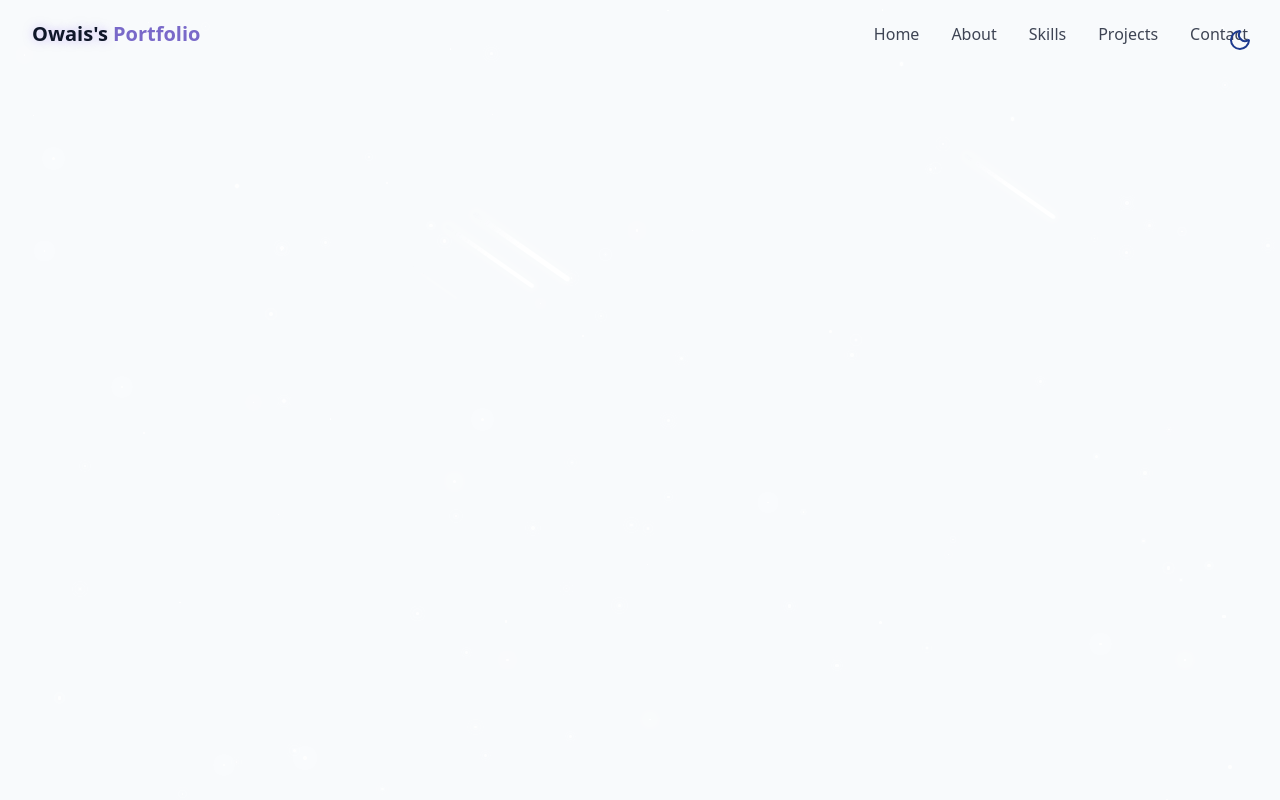
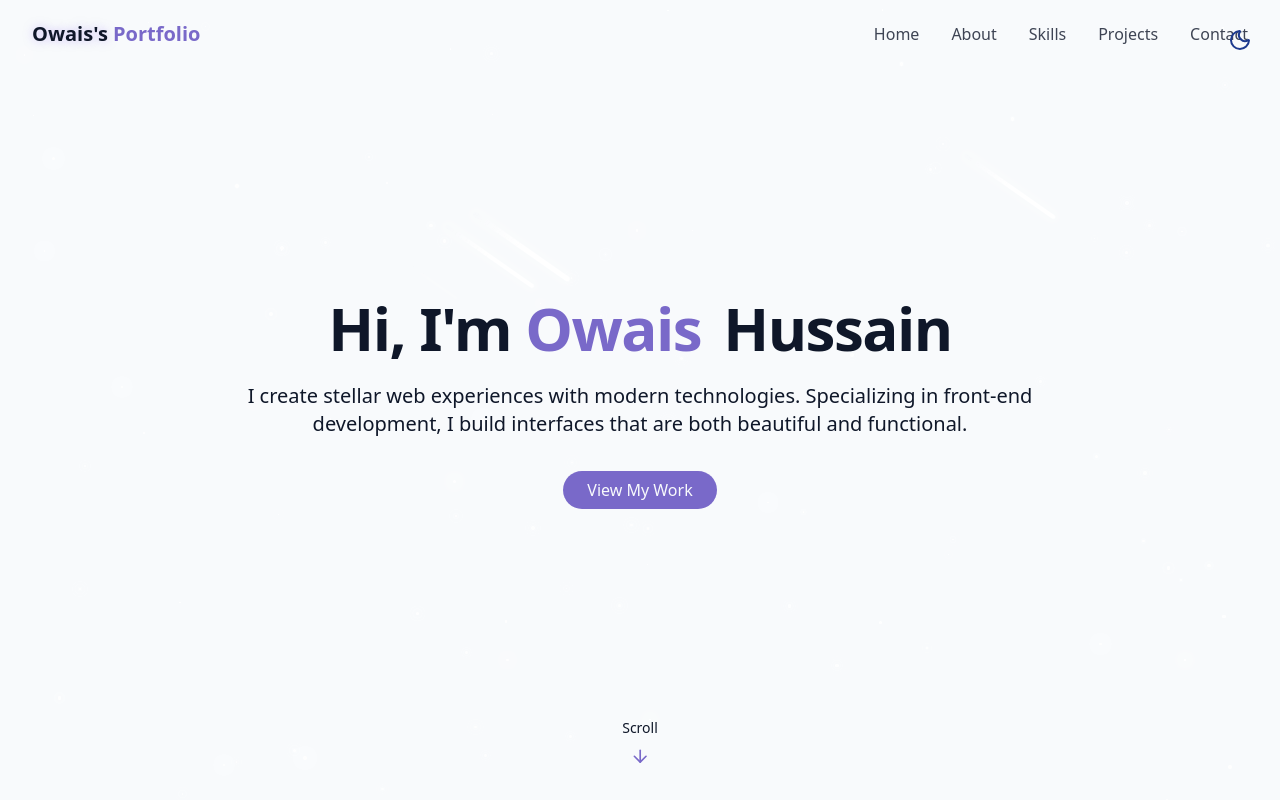
Before and after one commit to OwaisPaul/portfoli0, a React (Vite) app: page / in a window 1280 px wide. Built offline with nearby package versions, Linux system fonts and the light colour scheme.

Commit message:
Hero Section

```diff
--- /dev/null
+++ b/src/components/HeroSection.jsx
@@ -0,0 +1,37 @@
+import { ArrowDown } from "lucide-react"
+
+export const HeroSection = () => {
+    return (
+        <section id="hero"
+        className="relative min-h-screen flex flex-col items-center justify-center px-4"
+        >
+        <div className="container max-w-4xl mx-auto text-center z-10">
+        <div className="space-y-6">
+        <h1 className="text-4xl md:text-6xl font-bold tracking-tight">
+            <span className="opacity-0 animate-fade-in"> Hi, I'm</span>
+            <span className="text-primary opacity-0 animate-fade-in-delay-1">{' '} Owais</span>
+            <span className="text-gradient ml-2 opacity-0 animate-fade-in-delay-2"> {""} Hussain</span>
+        </h1>
+
+        <p className="text-lg md:text-xl text-muted-foreground max-2-2xl mx-auto opacity-0 animate-fade-in delay-3">
+            I create stellar web experiences with modern technologies.
+            Specializing in front-end development, I build interfaces that are
+            both beautiful and functional.
+        </p>
+
+        <div className="pt-4 opacity-0 animate-fade-in-delay-4">
+            <a href="#projects" className="cosmic-button">
+                View My Work
+            </a>
+        </div>
+        </div>
+        </div>
+
+        <div className="absolute bottom-8 left-1/2 transform -translate-x-1/2 flex flex-col items-center animate-bounce">
+            <span className="text-sm text-muted-foreground mb-2"> Scroll </span>
+            <ArrowDown className="h-5 w-5 text-primary" />
+        </div>
+
+                 </section>
+    )
+}
--- a/src/pages/Home.jsx
+++ b/src/pages/Home.jsx
@@ -1,6 +1,7 @@
 import { Navbar } from "../components/Navbar"
 import {ThemeToggle}  from '../components/ThemeToggle'
 import { StarBackground } from '../components/StarBackground'
+import { HeroSection } from "../components/HeroSection"
 export const Home = () => {
     return(
         <div className="min-h-screen bg-background text-foreground overflow-x-hidden">
@@ -10,6 +11,10 @@
        <StarBackground />
        {/* Navbar */}
        <Navbar />
+       {/* Main Content */}
+       <main>
+        <HeroSection />
+       </main>
         </div>
     )
 }
```
